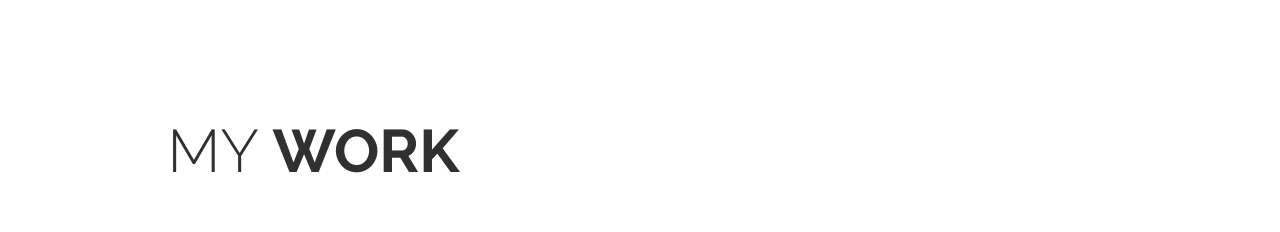
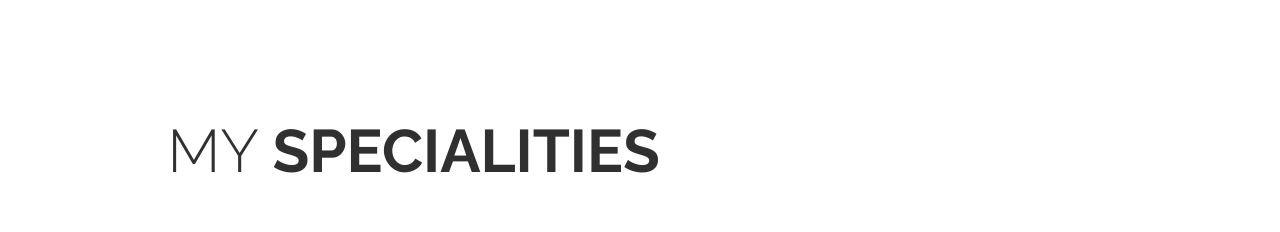
Before and after one commit to Xola-Jininda/Portfolio, a plain HTML site: page index.html in a window 1280 px wide. Shown: the part 802-1034 px from the top of the page. Drawn offline with Linux system fonts and the light colour scheme.

Commit message:
specialities added

```diff
--- a/index.html
+++ b/index.html
@@ -16,7 +16,6 @@
 	<link href='//fonts.googleapis.com/css?family=Raleway:400,300,600,700' rel='stylesheet' type='text/css'>
 	<link rel="stylesheet" href="https://cdnjs.cloudflare.com/ajax/libs/font-awesome/6.4.2/css/all.min.css">
 
-
 </head>
 <body data-spy="scroll" data-target="#rock-navigation">
 	<!-- START NAVIGATION -->
@@ -34,12 +33,10 @@
 			<nav class="collapse navbar-collapse" id="rock-navigation">
 				<ul class="nav navbar-nav navbar-right main-navigation text-uppercase">
 					<li><a href="#home" class="smoothScroll">Home</a></li>
-					<li><a href="#work" class="smoothScroll">My Work</a></li>
+					<li><a href="#work" class="smoothScroll">My Specialities</a></li>
 					<li><a href="#portfolio" class="smoothScroll">Portfolio</a></li>
 					<li><a href="#resume" class="smoothScroll">Resume</a></li>
-					<li><a href="#about" class="smoothScroll">About</a></li>
 					<li><a href="#education" class="smoothScroll">Education</a></li>
-					<li><a href="#contact" class="smoothScroll">Contact</a></li>
 				</ul>
 			</nav>
 
@@ -72,7 +69,7 @@
 		<div class="container">
 			<div class="row">
 				<div class="col-md-offset-1 col-md-11">
-					<h2 class="title">My <strong>Work</strong></h2>
+					<h2 class="title">My <strong>Specialities</strong></h2>
 				</div>
 				<div class="row">
 					<div class="col-md-4 col-sm-4">
```
